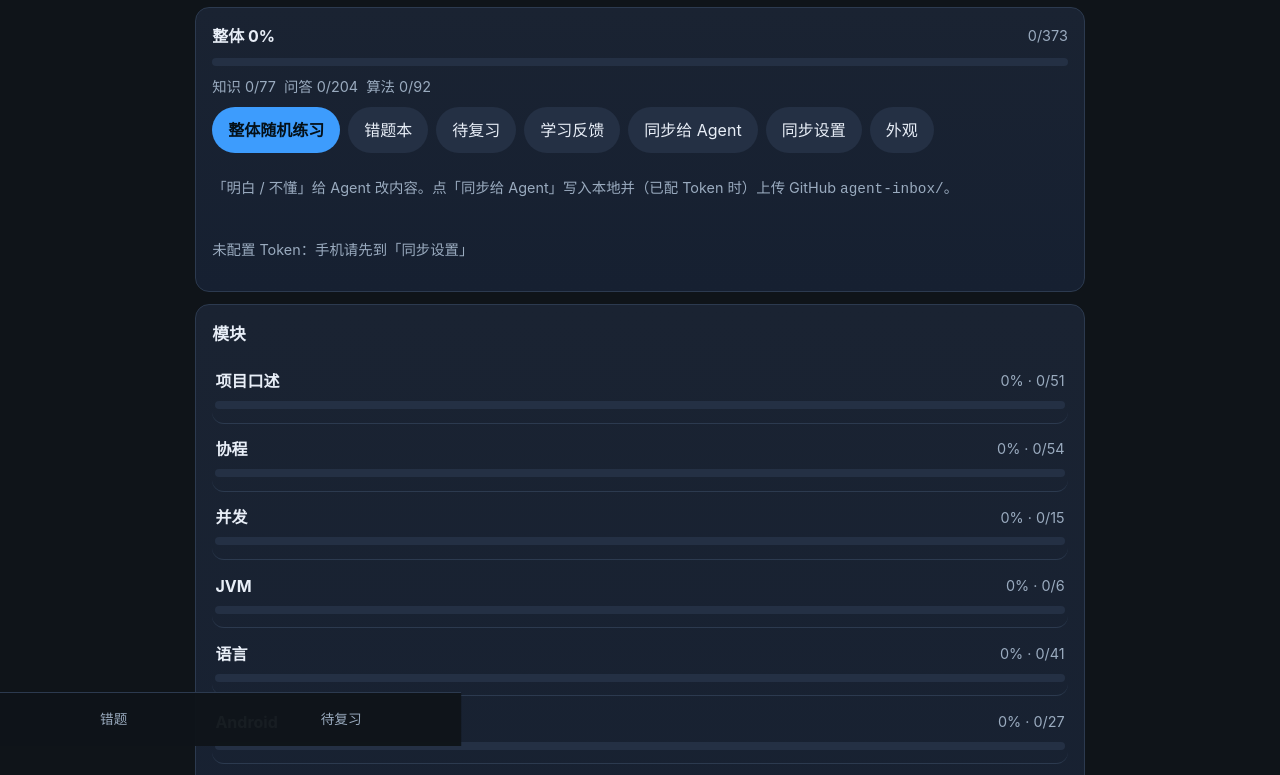
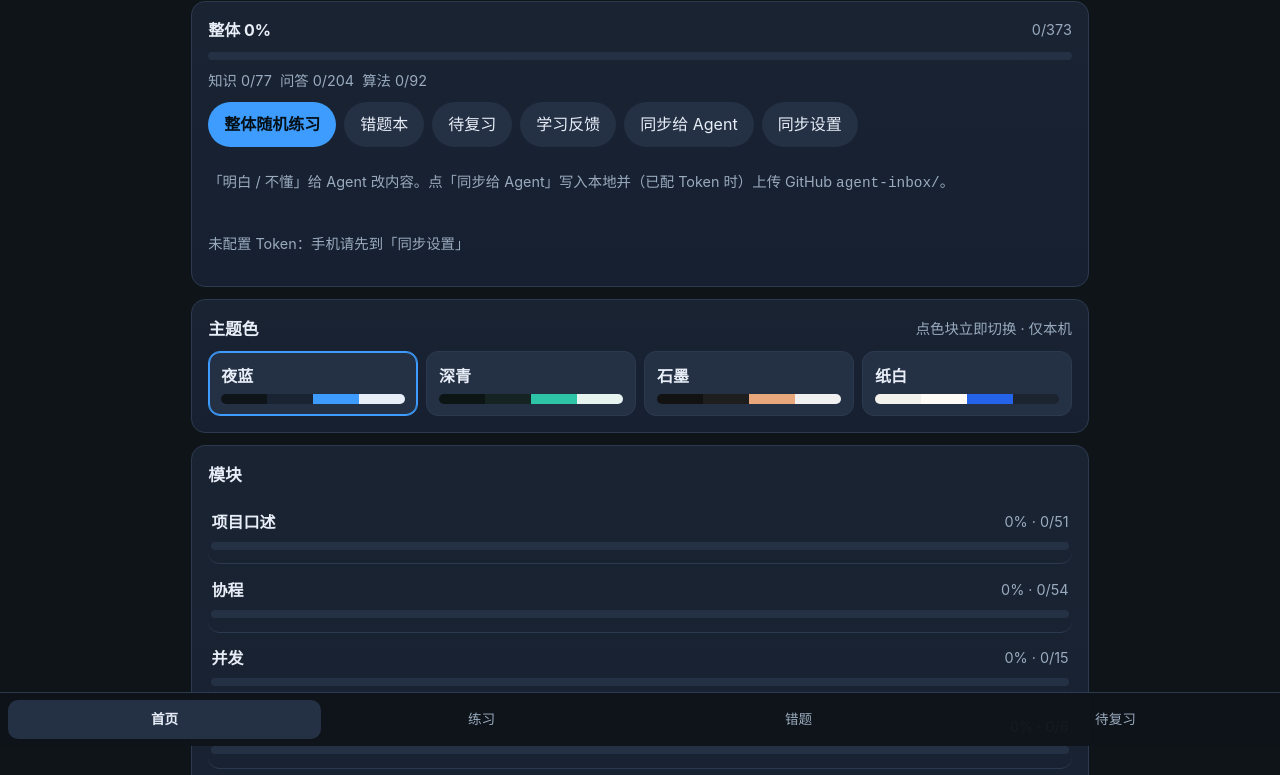
Before and after one commit to ls0822/interview-review, a website built with Vite: page index.html in a window 1280 px wide. Shown: the part 54-829 px from the top of the page. Built offline with nearby package versions, Linux system fonts and the light colour scheme.

Commit message:
Fix landscape tab bar clipping and surface theme picker on home.
Keep bottom tabs full-bleed and compact in landscape; put theme swatches on the home card so color switching is obvious.

Co-authored-by: Cursor <cursoragent@cursor.com>

```diff
--- a/src/main.js
+++ b/src/main.js
@@ -127,11 +127,13 @@ function shell(title, body, { back = 'home', showTabs = true } = {}) {
 
 function tabs() {
   const s = stats(pack, progress)
-  return `<nav class="tabs">
+  const wrongLabel = s.wrong ? `错题·${s.wrong}` : '错题'
+  const staleLabel = s.stale ? `待复习·${s.stale}` : '待复习'
+  return `<nav class="tabs" aria-label="主导航">
     <button type="button" data-nav="home" class="${route.name === 'home' ? 'on' : ''}">首页</button>
     <button type="button" data-nav="quiz/global" class="${pathKey().startsWith('quiz') ? 'on' : ''}">练习</button>
-    <button type="button" data-nav="wrong">错题${s.wrong ? `(${s.wrong})` : ''}</button>
-    <button type="button" data-nav="stale">待复习${s.stale ? `(${s.stale})` : ''}</button>
+    <button type="button" data-nav="wrong">${wrongLabel}</button>
+    <button type="button" data-nav="stale">${staleLabel}</button>
   </nav>`
 }
 
@@ -159,10 +161,16 @@ function renderHome() {
         <button type="button" data-nav="feedback">${openNoteCount() ? `学习反馈 (${openNoteCount()})` : '学习反馈'}</button>
         <button type="button" data-action="sync-agent-inbox">同步给 Agent</button>
         <button type="button" data-nav="sync-settings">同步设置</button>
-        <button type="button" data-nav="appearance">外观</button>
       </div>
       <p class="muted">「明白 / 不懂」给 Agent 改内容。点「同步给 Agent」写入本地并（已配 Token 时）上传 GitHub <code>agent-inbox/</code>。</p>
       <p id="sync-status" class="muted">${escapeText(formatLastSync())}</p>
+    </div>
+    <div class="card stack">
+      <div class="row space">
+        <h2 style="margin:0">主题色</h2>
+        <span class="muted">点色块立即切换 · 仅本机</span>
+      </div>
+      ${themeSwatches()}
     </div>
     <div class="card">
       <h2>模块</h2>
--- a/src/style.css
+++ b/src/style.css
@@ -43,15 +43,37 @@ button:disabled { opacity: 0.45; cursor: default; }
   padding: 1rem 1rem 5.5rem;
 }
 
-/* 横屏 / 宽屏：内容区随视口放宽，避免两侧空、正文挤 */
-@media (orientation: landscape) and (min-height: 360px) {
+/* 横屏 / 宽屏：只加宽正文；底栏始终通栏，避免被 max-width 裁切 */
+@media (orientation: landscape) {
   #app {
     --app-max: min(960px, 94vw);
-    padding-left: max(1rem, env(safe-area-inset-left));
-    padding-right: max(1rem, env(safe-area-inset-right));
+    padding: 0.65rem max(0.75rem, env(safe-area-inset-left)) 4.2rem max(0.75rem, env(safe-area-inset-right));
   }
-  .tabs { max-width: var(--app-max); left: 50%; right: auto; transform: translateX(-50%); width: 100%; }
-  .fab-bar { max-width: var(--app-max); left: 50%; right: auto; transform: translateX(-50%); width: 100%; }
+  .tabs {
+    left: 0;
+    right: 0;
+    width: 100%;
+    max-width: none;
+    transform: none;
+    gap: 0.15rem;
+    padding: 0.28rem max(0.4rem, env(safe-area-inset-left)) calc(0.28rem + env(safe-area-inset-bottom)) max(0.4rem, env(safe-area-inset-right));
+  }
+  .tabs button {
+    padding: 0.35rem 0.15rem;
+    font-size: 0.78rem;
+    white-space: nowrap;
+    overflow: hidden;
+    text-overflow: ellipsis;
+  }
+  .fab-bar {
+    left: 0;
+    right: 0;
+    width: 100%;
+    max-width: none;
+    transform: none;
+    padding-left: max(0.65rem, env(safe-area-inset-left));
+    padding-right: max(0.65rem, env(safe-area-inset-right));
+  }
 }
 @media (min-width: 900px) {
   #app { --app-max: min(880px, 86vw); }
@@ -62,14 +84,18 @@ button:disabled { opacity: 0.45; cursor: default; }
 
 .tabs {
   position: fixed; left: 0; right: 0; bottom: 0;
+  width: 100%;
+  max-width: none;
   display: grid; grid-template-columns: repeat(4, 1fr); gap: 0.25rem;
-  padding: 0.45rem 0.5rem calc(0.45rem + env(safe-area-inset-bottom));
+  padding: 0.45rem max(0.5rem, env(safe-area-inset-left)) calc(0.45rem + env(safe-area-inset-bottom)) max(0.5rem, env(safe-area-inset-right));
   background: color-mix(in srgb, var(--bg) 96%, transparent); border-top: 1px solid var(--line);
   z-index: 20;
+  box-sizing: border-box;
 }
 .tabs button {
   border-radius: 10px; padding: 0.55rem 0.2rem; font-size: 0.85rem;
   background: transparent; color: var(--muted);
+  min-width: 0;
 }
 .tabs button.on { background: var(--panel-2); color: var(--text); font-weight: 600; }
 
@@ -193,13 +219,17 @@ button.chip.on { background: color-mix(in srgb, var(--accent) 20%, transparent);
 
 .theme-grid {
   display: grid;
-  grid-template-columns: repeat(auto-fit, minmax(7.5rem, 1fr));
+  grid-template-columns: repeat(2, minmax(0, 1fr));
   gap: 0.5rem;
+}
+@media (min-width: 520px), (orientation: landscape) {
+  .theme-grid { grid-template-columns: repeat(4, minmax(0, 1fr)); }
 }
 .theme-swatch {
   display: grid; gap: 0.35rem; justify-items: start;
   text-align: left; border-radius: 12px; padding: 0.7rem 0.75rem;
   border: 1px solid var(--line); background: var(--panel-2);
+  width: 100%;
 }
 .theme-swatch.on { border-color: var(--accent); box-shadow: inset 0 0 0 1px var(--accent); }
 .theme-swatch .swatch-bar {
```
